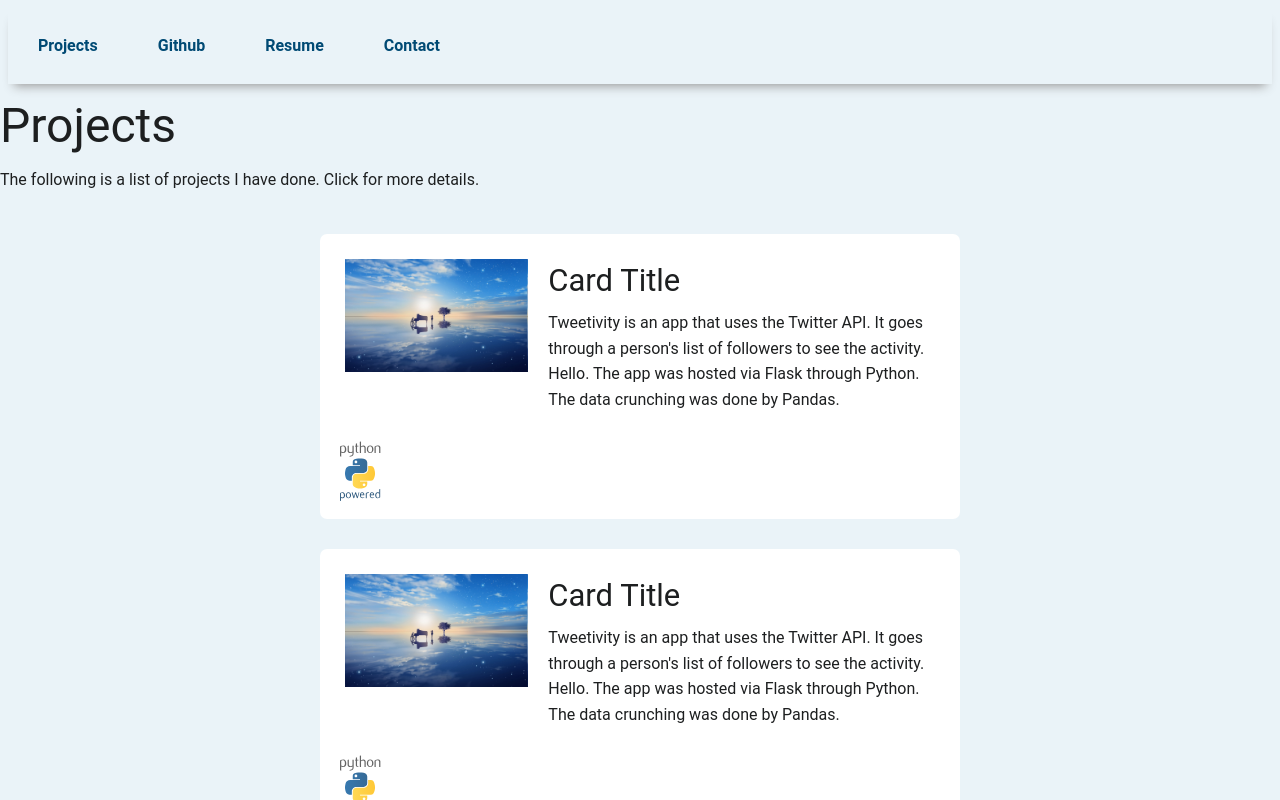
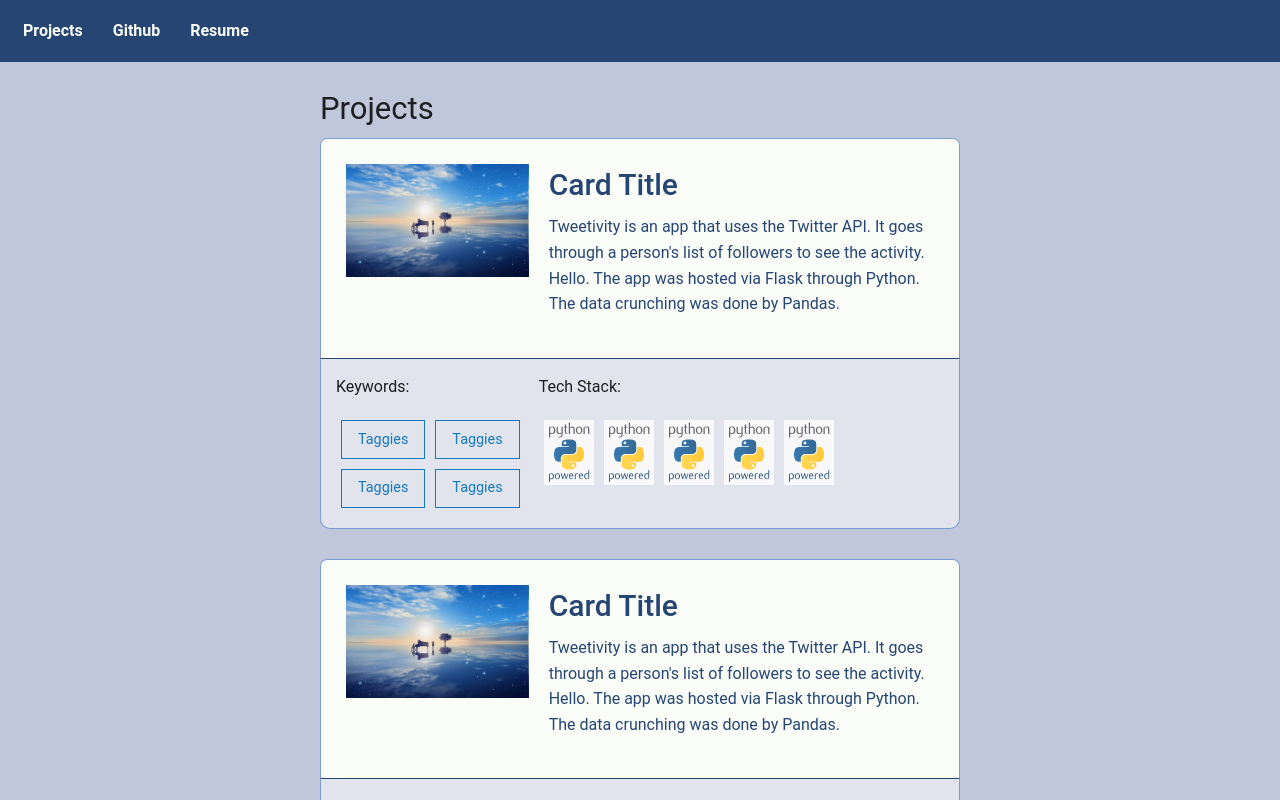
Before and after one commit to derkknight/mySite, a React app: page /projects in a window 1280 px wide. Shown: the top 800 px of the page. Built offline with nearby package versions, Linux system fonts and the light colour scheme; the HTML template or start-up script is replaced by a standard one.

Commit message:
Homepage addition. Project page desktop view finished.

```diff
--- a/src/component/App.jsx
+++ b/src/component/App.jsx
@@ -6,6 +6,7 @@ import {
     Switch
 } from 'react-router-dom'
 import Projects from './Projects.jsx'
+import Home from './Home.jsx'
 import $ from 'jquery';
 import {foundation} from 'foundation-sites'
 
@@ -26,11 +27,11 @@ class App extends React.Component
                                 <li><Link to={'/projects'}>Projects</Link></li>
                                 <li><a href="www.github.com" >Github</a></li>
                                 <li><a href="">Resume</a></li>
-                                <li><a href="">Contact</a></li>
                             </ul>
                         </div>
                     </div>
                     <Switch>
+                        <Route path="/home" component={Home}/>
                         <Route path="/projects" component={Projects}/>
                     </Switch>
                 </div>
--- /dev/null
+++ b/src/component/Home.jsx
@@ -0,0 +1,38 @@
+import React from 'react'
+
+class Projects extends React.Component
+{
+    render ()
+    {
+        return (
+            <div className="home-container">
+                <div className="grid-container fluid">
+                    <div className="grid-x grid-margin-x">
+                        <div className="cell medium-4">
+                            <img className="profile" width="400px;" height="250px;" src={"./public/images/project1.jpg"} />
+                        </div>
+                        <div className="cell medium-8">
+                            <div className="profile-card">
+                                <h3>About</h3>
+                                <p>lmao</p>
+                            </div>
+                            <div className="profile-card">
+                                <h3>Skills</h3>
+                                <p>lmao</p>
+                            </div>
+                            <div className="profile-card">
+                                <h3>Contact</h3>
+                                <ul>
+                                    <li>E-mail: 11111@1111.edu</li>
+                                    <li>Phone: (111) 111-1111</li>
+                                </ul>
+                            </div>
+                        </div>
+                    </div>
+
+                </div>
+            </div>
+        );
+    }
+}
+export default Projects;
--- /dev/null
+++ b/src/component/Keyword.jsx
@@ -0,0 +1,16 @@
+import React from 'react'
+
+class Keyword extends React.Component
+{
+    render ()
+    {
+
+        return (
+            <div className="technology">
+                <button className="button hollow rounded">Taggies</button>
+            </div>
+
+        );
+    }
+}
+export default Keyword;
--- a/src/component/ProjectCard.jsx
+++ b/src/component/ProjectCard.jsx
@@ -1,5 +1,6 @@
 import React from 'react'
 import Technology from './Technology.jsx';
+import Keyword from './Keyword.jsx';
 
 
 class ProjectCard extends React.Component
@@ -7,21 +8,43 @@ class ProjectCard extends React.Component
     render ()
     {
         return (
-            <div className="project-card cell">
+            <div className="cell">
+                <div className="project-card">
                     <div className="grid-x">
                         <div className="cell medium-4">
                             <img width="400px;" height="250px;" src={"./public/images/project1.jpg"} />
                         </div>
                         <div className="cell medium-8">
-                        <h3>Card Title</h3>
+                            <h1>Card Title</h1>
                             <p>
                                 Tweetivity is an app that uses the Twitter API. It goes through a person's list of followers to see the activity.
                                 Hello. The app was hosted via Flask through Python. The data crunching was done by Pandas.
                             </p>
                         </div>
                     </div>
-                <div>
+                </div>
+                <div className="project-bottom">
+                    <div className="grid-x">
+                        <div className="cell medium-4">
+                            <p>Keywords:</p>
+                            <div className="menu">
+                                <Keyword />
+                                <Keyword />
+                                <Keyword />
+                                <Keyword />
+                            </div>
+                        </div>
+                        <div className="cell medium-8">
+                            <p>Tech Stack:</p>
+                            <div className="menu">
                                 <Technology />
+                                <Technology />
+                                <Technology />
+                                <Technology />
+                                <Technology />
+                            </div>
+                        </div>
+                    </div>
                 </div>
             </div>
         );
--- a/src/component/Projects.jsx
+++ b/src/component/Projects.jsx
@@ -6,10 +6,13 @@ class Projects extends React.Component
     render ()
     {
         return (
-            <div>
-                <h1>Projects</h1>
-                <p>The following is a list of projects I have done. Click for more details.</p>
-                <div className="project-container grid-margin-y grid-x">
+            <div className="project-container">
+                <div>
+                    <h3>Projects</h3>
+                </div>
+                <div className="grid-margin-y grid-x">
+                    <ProjectCard />
+                    <ProjectCard />
                     <ProjectCard />
                     <ProjectCard />
                 </div>
--- a/src/component/Technology.jsx
+++ b/src/component/Technology.jsx
@@ -6,7 +6,7 @@ class Technology extends React.Component
     {
 
         return (
-            <div>
+            <div className="technology">
                 <img className="tech-img" height={"50"} width={"50"} src={"./public/images/python-powered-h.svg"}/>
                 <div id="technology-tip-container" className="technology-tip-container">
                     <div className="technology-arrow"/>
--- a/stylesheets/modules/_all.scss
+++ b/stylesheets/modules/_all.scss
@@ -1,5 +1,6 @@
 @import '../../node_modules/foundation-sites/scss/foundation';
 @import '_settings';
+@import '_home';
 @import '_project';
 @import '_technology';
 @include foundation-everything;
@@ -10,15 +11,14 @@
     background-color: #FFFFFF;
 }
 
+
+
 .menu  {
-    -webkit-box-shadow: 0 8px 10px -6px #999;
-    -moz-box-shadow: 0 8px 10px -6px #999;
-    box-shadow: 0 8px 10px -6px #999;
 
     a {
         color: $topbar-text;
         font-weight: 600;
-        padding: 30px;
+        padding: 15px;
     }
 
     .underline {
--- /dev/null
+++ b/stylesheets/modules/_home.scss
@@ -0,0 +1,18 @@
+.home-container {
+    padding-top: 25px;
+    justify-content: center;
+}
+
+.profile {
+    border-radius: 50%;
+    border: 10px solid $topbar-text;
+    height: 400px;
+    width: 400px;
+}
+
+.profile-card {
+    margin: 15px;
+    border-radius: 10px;
+    background-color: $topbar-text;
+    padding: 15px;
+}
--- a/stylesheets/modules/_project.scss
+++ b/stylesheets/modules/_project.scss
@@ -1,16 +1,27 @@
-$window-color: rgb(255,255,255);
+$window-color: rgb(250, 252, 248);
+$window-border: lighten($top-bar-color, 35%);
 
 .project-container {
     @include horizontal-center;
     padding-top: 25px;
-
 }
 
 .project-card {
     background-color: $window-color;
-    color: rgb(29,31,32);
+    color: rgb(39,69,115);
     padding: 15px;
+    border-color: $window-border;
     border-radius: 7px;
+    border-bottom-left-radius: 0px;
+    border-bottom-right-radius: 0px;
+    border-bottom: none;
+    border-style: solid;
+    border-width: 1px;
+}
+
+.project-card h1 {
+    font-size: 30px;
+    font-weight: 550;
 }
 
 .project-card .cell {
@@ -26,10 +37,22 @@ $window-color: rgb(255,255,255);
 
 
 .project-bottom {
-    background-color: rgb(225, 241, 250);
+    background-color: lighten($theme-2, 10%);
+    padding: 15px;
+    border-radius: 10px;
+    border-top-left-radius: 0px;
+    border-top-right-radius: 0px;
+    border-width: 1px;
+    border-color: $window-border;
+    border-style: solid;
+    border-top: none;
 }
 
 .tag.button {
     border-radius: 25px;
     $label-radius: 25px;
 }
+
+.list {
+    display: inline-flex;
+}
--- a/stylesheets/modules/_settings.scss
+++ b/stylesheets/modules/_settings.scss
@@ -63,9 +63,9 @@
 @import '../../node_modules/foundation-sites/scss/util/util';
 
 
-$theme-2: rgb(234, 243, 248);
-$top-bar-color: $theme-2;
-$topbar-text: rgb(0, 74, 116);
+$theme-2: rgb(193, 199, 218);
+$top-bar-color: rgb(39, 69, 115);
+$topbar-text: rgb(250, 252, 248);
 $theme-4: rgb(0,0,42);
 $theme-5: rgb(15,54,120);
 
--- a/stylesheets/modules/_technology.scss
+++ b/stylesheets/modules/_technology.scss
@@ -8,7 +8,7 @@ $technology-color: rgb(0,0,0);
     position: absolute;
     margin-top: 10px;
     opacity: 0;
-    width: 200px;
+    width: 250px;
     transition: opacity 0.2s ease;
     color: $white;
 }
@@ -46,3 +46,7 @@ $technology-color: rgb(0,0,0);
     font-size: 16px;
     vertical-align: text-top;
 }
+
+.technology {
+    padding: 5px;
+}
```
Lines whose indentation alone changed are shown as unchanged.
